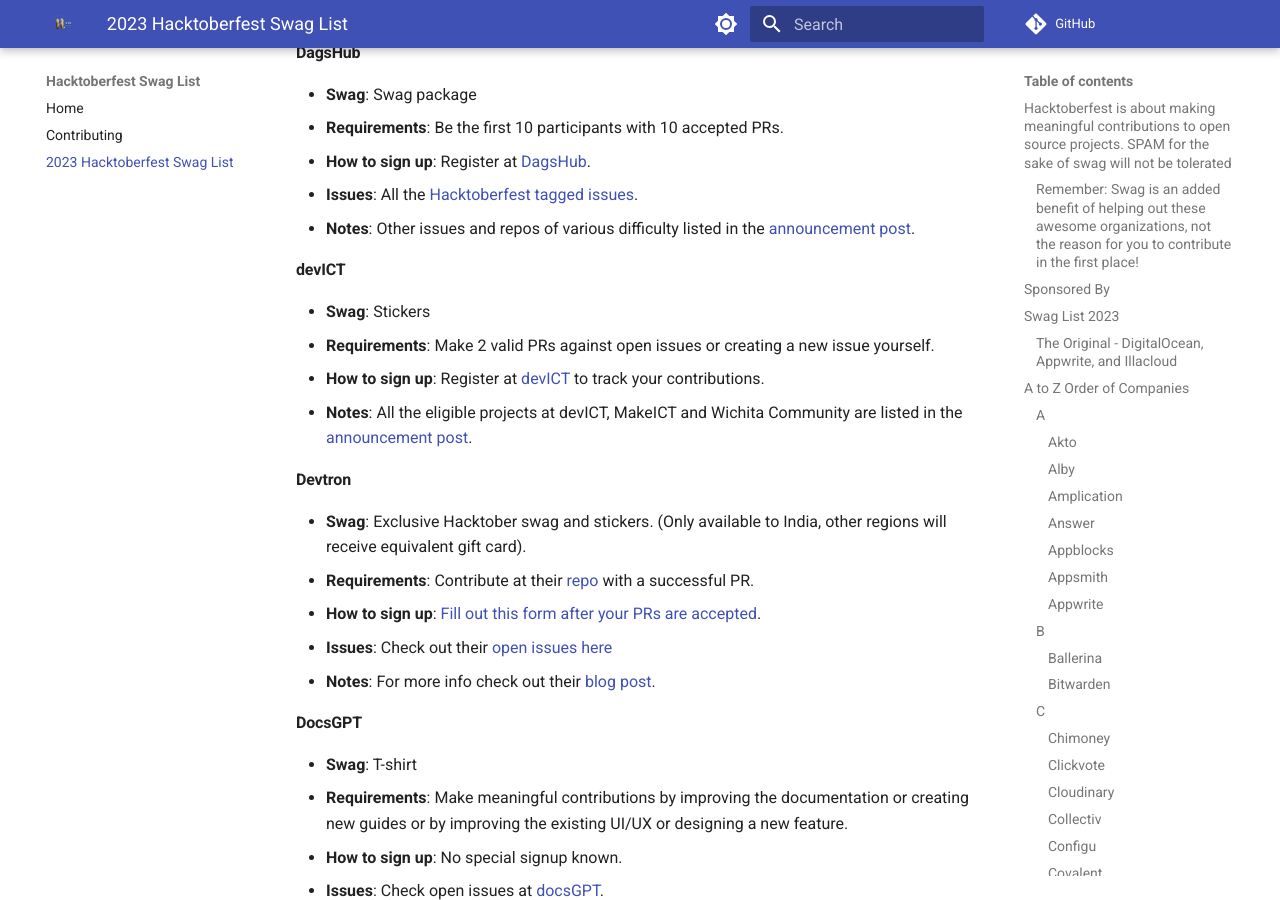
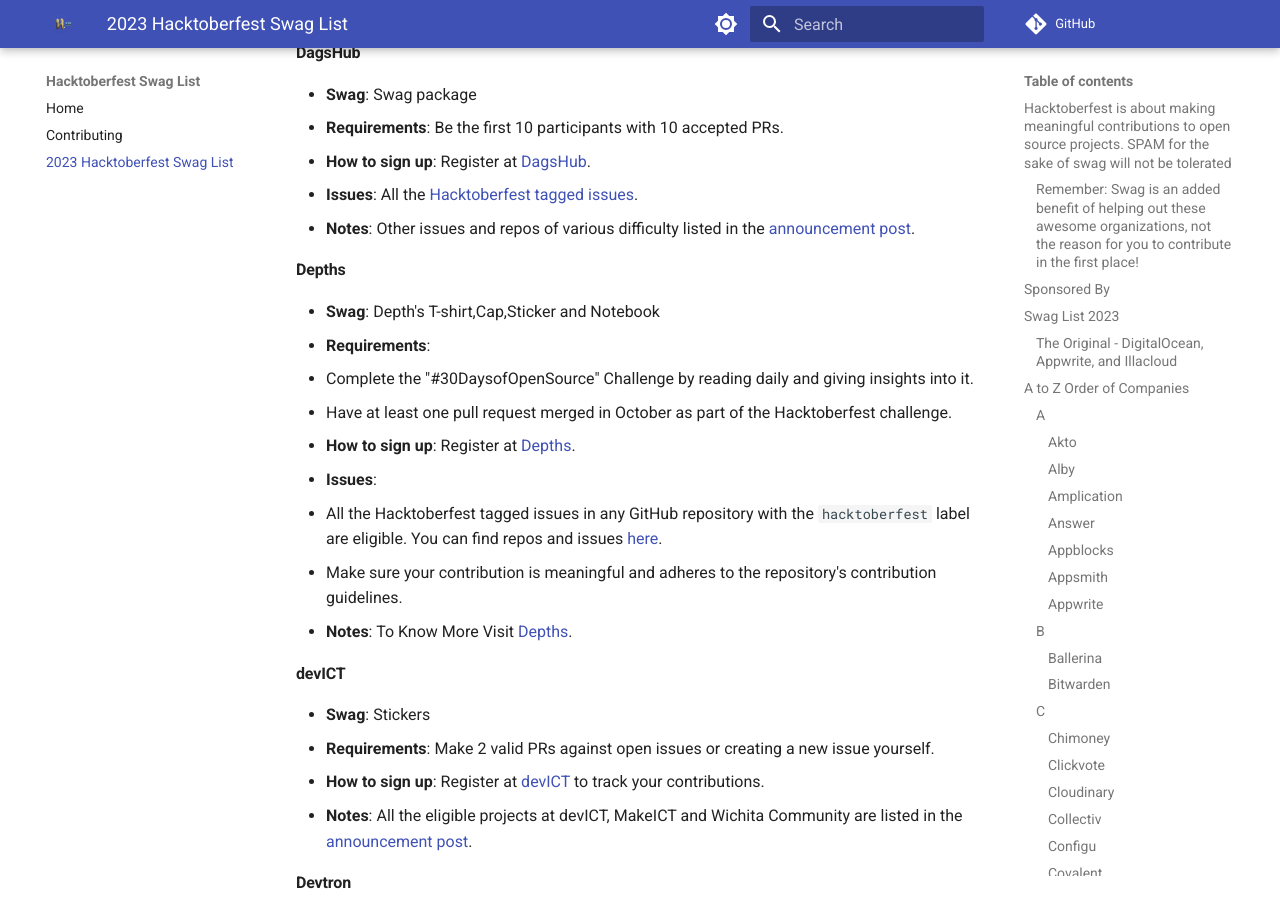
Before and after one commit to crweiner/hacktoberfest-swag-list, an MkDocs documentation site: the page built from docs/list.md, in a window 1280 px wide and 900 px high, scrolled down 5906 px. Built offline with MkDocs 1.6.1 and Material for MkDocs 9.7.7, drawn with Linux system fonts in a browser that asks for light colours; plug-ins that fetch from the network failed and are left out; comment, search, counter and statistics services are not loaded.

Commit message:
Update list.md
Added Depths to the Hacktoberfest Swag List

```diff
--- a/docs/list.md
+++ b/docs/list.md
@@ -192,6 +192,18 @@
 - **How to sign up**: Register at [DagsHub](https://dagshub.com/user/sign_up).
 - **Issues**: All the [Hacktoberfest tagged issues](https://github.com/DagsHub/Hacktoberfest-Issues).
 - **Notes**: Other issues and repos of various difficulty listed in the [announcement post](https://dagshub.com/blog/hacktoberfest-2023/).
+
+#### **Depths**
+
+- **Swag**: Depth's T-shirt,Cap,Sticker and Notebook
+- **Requirements**:
+  - Complete the "#30DaysofOpenSource" Challenge by reading daily and giving insights into it.
+  - Have at least one pull request merged in October as part of the Hacktoberfest challenge.
+- **How to sign up**: Register at [Depths](https://www.depths.so/30daysopensource).
+- **Issues**:
+  - All the Hacktoberfest tagged issues in any GitHub repository with the `hacktoberfest` label are eligible. You can find repos and issues [here](https://github.com/topics/hacktoberfest).
+  - Make sure your contribution is meaningful and adheres to the repository's contribution guidelines.
+- **Notes**: To Know More Visit [Depths](https://www.depths.so/30daysopensource).
 
 #### **devICT**
 
```
